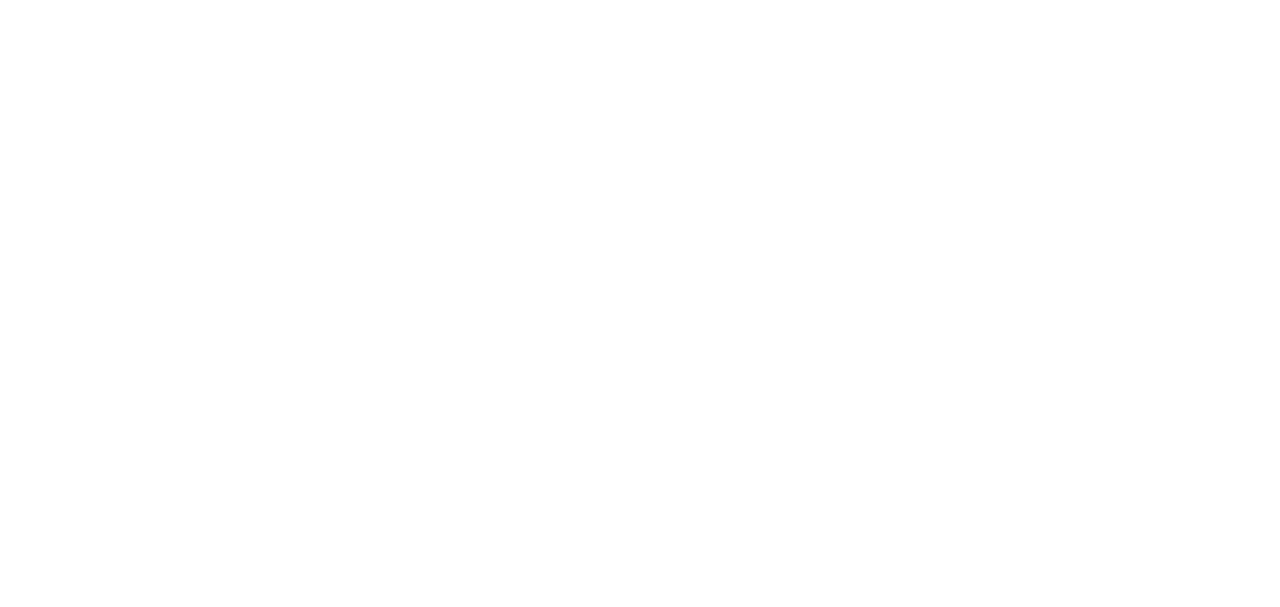
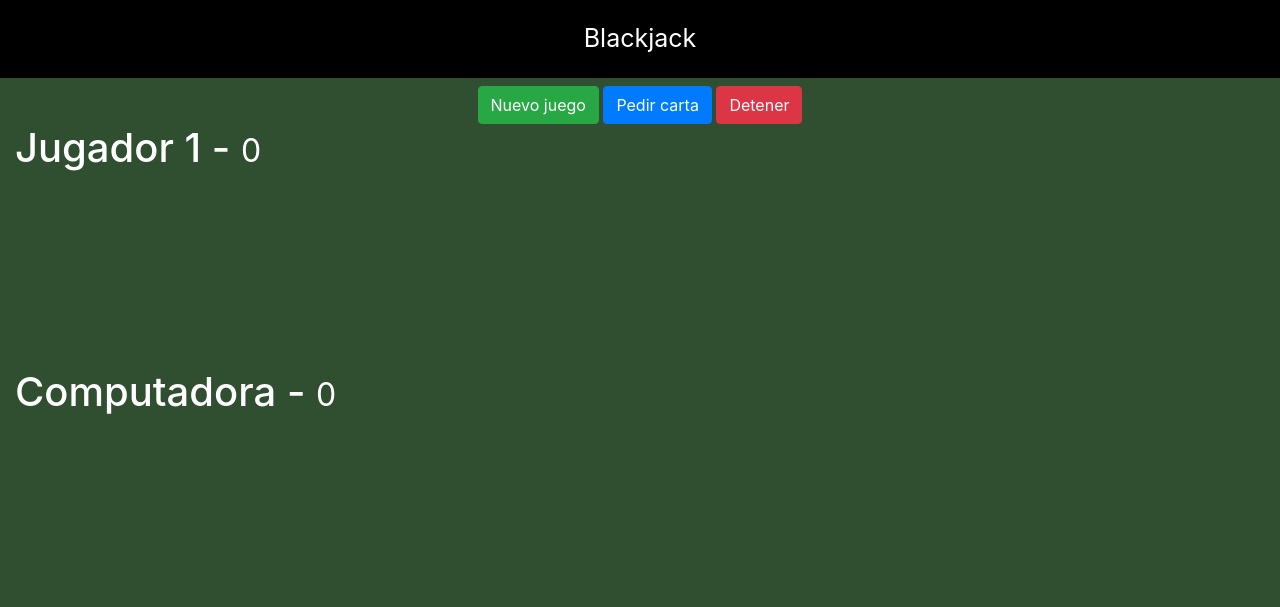
Before and after one commit to jonanv/javascript-course, a plain HTML site: page 02-blackjack/index.html in a window 1280 px wide. Drawn offline with nearby package versions, Linux system fonts and the light colour scheme.

Commit message:
:art: (02-blackjack): Add structure for game

```diff
--- a/02-blackjack/assets/css/styles.css
+++ b/02-blackjack/assets/css/styles.css
@@ -0,0 +1,24 @@
+html, body {
+    margin: 0;
+    background-color: #2f4f30;
+    color: white;
+}
+
+.title {
+    text-align: center;
+    background-color: black;
+    color: white;
+    padding: 20px;
+    font-size: 25px;
+}
+
+.carta {
+    position: relative;
+    width: 100px;
+    left: 100px;
+    margin-left: -75px;
+}
+
+#jugador-cartas, #computadora-cartas {
+    height: 180px;
+}
--- a/02-blackjack/index.html
+++ b/02-blackjack/index.html
@@ -5,10 +5,46 @@
     <meta name="viewport" content="width=device-width, initial-scale=1.0">
     <title>Blackjack</title>
 
+    <link rel="stylesheet" href="https://stackpath.bootstrapcdn.com/bootstrap/4.4.1/css/bootstrap.min.css" integrity="sha384-Vkoo8x4CGsO3+Hhxv8T/Q5PaXtkKtu6ug5TOeNV6gBiFeWPGFN9MuhOf23Q9Ifjh" crossorigin="anonymous">
     <link rel="stylesheet" href="assets/css/styles.css">
-    <link rel="stylesheet" href="https://stackpath.bootstrapcdn.com/bootstrap/4.4.1/css/bootstrap.min.css" integrity="sha384-Vkoo8x4CGsO3+Hhxv8T/Q5PaXtkKtu6ug5TOeNV6gBiFeWPGFN9MuhOf23Q9Ifjh" crossorigin="anonymous">
 </head>
 <body>
+
+    <header class="title">
+        Blackjack
+    </header>
+
+    <div class="row mt-2">
+        <div class="col text-center">
+            <button class="btn btn-success">Nuevo juego</button>
+            <button class="btn btn-primary">Pedir carta</button>
+            <button class="btn btn-danger">Detener</button>
+        </div>
+    </div>
+
+    <div class="row container">
+        <div class="col">
+
+            <h1>Jugador 1 - <small>0</small></h1>
+            <div id="jugador-cartas">
+                <!-- <img class="carta" src="assets/imgs/cartas/10C.png">
+                <img class="carta" src="assets/imgs/cartas/10C.png"> -->
+            </div>
+
+        </div>
+    </div>
+
+    <div class="row container mt-2">
+        <div class="col">
+
+            <h1>Computadora - <small>0</small></h1>
+            <div id="computadora-cartas">
+                <!-- <img class="carta" src="assets/imgs/cartas/10D.png"> -->
+                <!-- <img class="carta" src="assets/imgs/cartas/10D.png"> -->
+            </div>
+
+        </div>
+    </div>
 
     <script src="assets/js/game.js"></script>
 
```
